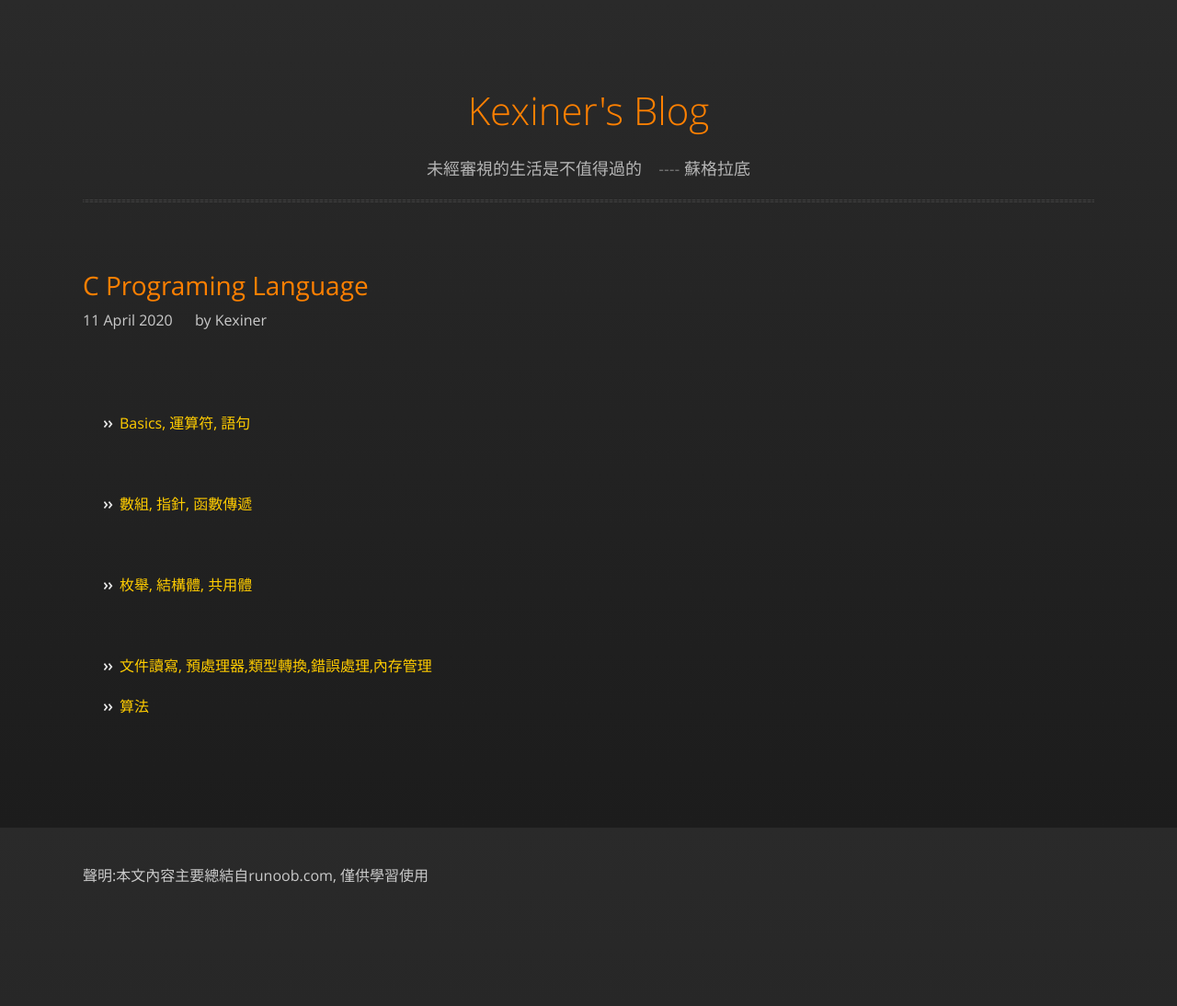
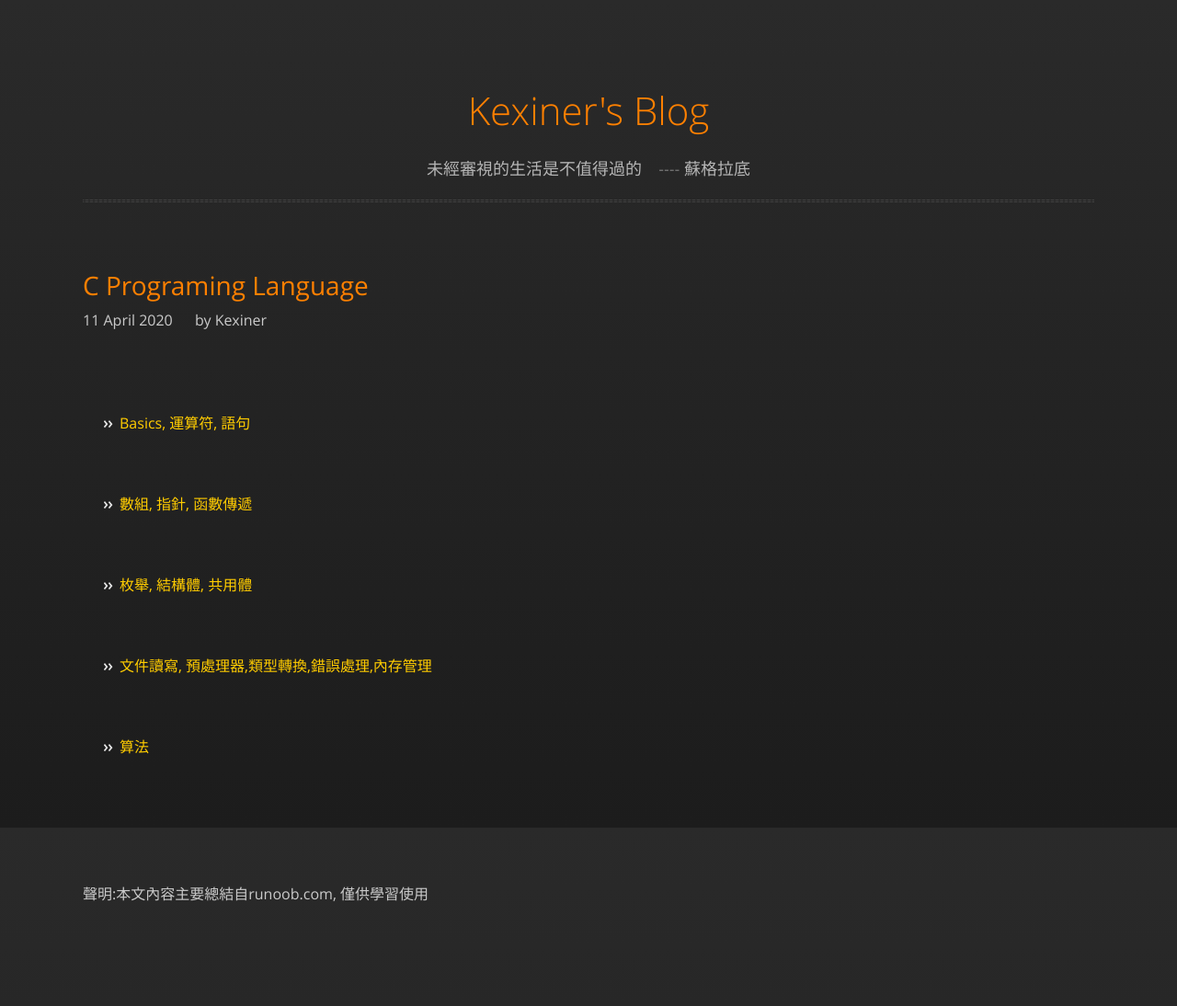
Before and after one commit to kexinerchen/kexinerchen.github.io, a Jekyll site: the page built from _posts/2020-04-11-c_programing_language.md, in a window 1280 px wide. Shown: the whole page at 92% size. Built offline with Jekyll 4.4.1, drawn with Linux system fonts in a browser that asks for light colours.

Commit message:
Update 2020-04-11-c_programing_language.md

```diff
--- a/_posts/2020-04-11-c_programing_language.md
+++ b/_posts/2020-04-11-c_programing_language.md
@@ -22,10 +22,11 @@ author: Kexiner
 
 - [文件讀寫, 預處理器,類型轉換,錯誤處理,內存管理](https://kexinerchen.github.io/2020/04/11/c_programing_language04.html)
 
-- [算法]((https://kexinerchen.github.io/2020/04/11/c_programing_language05.html))
+<br>
+
+- [算法](https://kexinerchen.github.io/2020/04/11/c_programing_language05.html)
 
 
-<br>
 <br>
 <br>
 <br>
@@ -36,6 +37,5 @@ author: Kexiner
 
 
 
-
 聲明:本文內容主要總結自runoob.com, 僅供學習使用
 <br>
```
